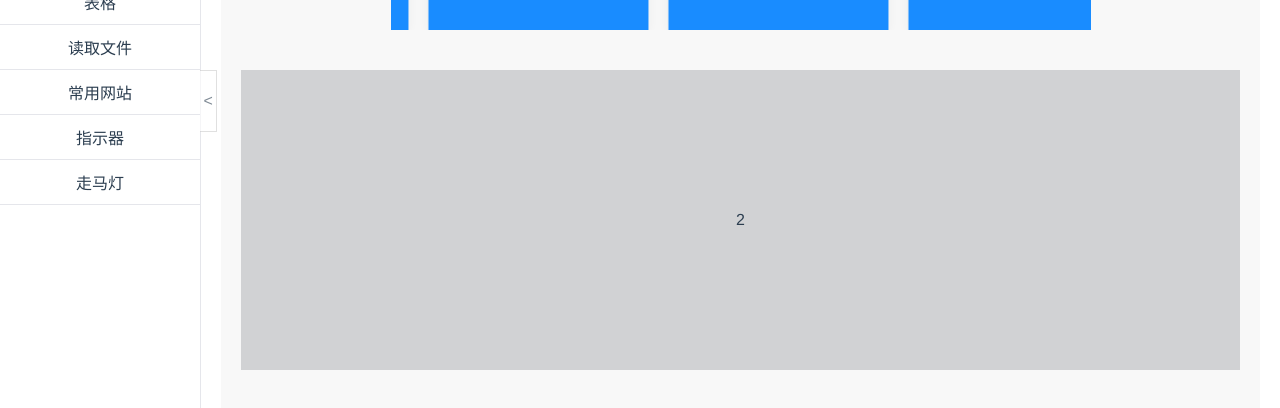
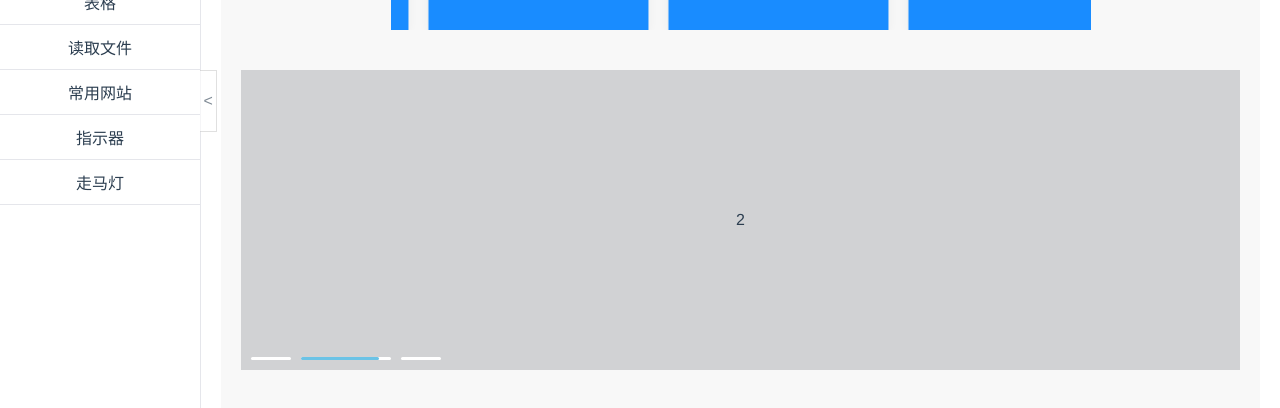
Before and after one commit to scottww/vue2-ts-demo, a Vue app: page /#/carousel in a window 1280 px wide. Shown: the part 350-758 px from the top of the page. Built offline with nearby package versions, Linux system fonts and the light colour scheme.

Commit message:
refactor: 指示器组件，跑马灯与指示器结合使用

```diff
--- a/src/components/HVirtualList.vue
+++ b/src/components/HVirtualList.vue
@@ -50,7 +50,6 @@
       return Math.floor(scrollTop / itemHeight);
     },
     end({ start, itemCount }) {
-      debugger;
       return start + itemCount;
     },
     displayData({ dataList, start, end }) {
--- a/src/components/h-ui/breadcrumb/src/main.vue
+++ b/src/components/h-ui/breadcrumb/src/main.vue
@@ -30,11 +30,9 @@
   }
 
   isHome(route) {
-    debugger;
     return route.name === "Home";
   }
   getBreadcrumb() {
-    debugger;
     let matched = this.$route.matched;
     //如果不是首页
     if (!this.isHome(matched[0])) {
--- a/src/components/h-ui/carousel/src/main.vue
+++ b/src/components/h-ui/carousel/src/main.vue
@@ -26,7 +26,7 @@
     type: Array,
     default: []
   })
-  public data!: Array<string>;
+  public data!: Array<number> | Array<string>;
   @Prop({
     type: Boolean,
     default: false
@@ -34,7 +34,7 @@
   readonly autoplay!: string;
   public speed!: string;
   private currentIndex = 0;
-  private images: Array<number> = [1, 2, 3, 4, 5];
+  private images: Array<number> | Array<string> = this.data;
   private timer = 0;
 
   mounted() {
--- a/src/components/h-ui/indicators/src/main.vue
+++ b/src/components/h-ui/indicators/src/main.vue
@@ -1,12 +1,11 @@
 <template>
   <div class="h-indicators">
-    <div class="h-indicators__item">
-      <div class="h-indicators__item-inner"></div>
-    </div>
-    <div class="h-indicators__item">
-      <div class="h-indicators__item-inner"></div>
-    </div>
-    <div class="h-indicators__item">
+    <div
+      class="h-indicators__item"
+      v-for="(item, index) in data"
+      :key="index"
+      :style="{ '--h': height + 'px' }"
+    >
       <div class="h-indicators__item-inner"></div>
     </div>
   </div>
@@ -23,9 +22,14 @@
       type: Array,
       default: () => []
     },
+    // 每个进度条时间
     delay: {
       type: [String, Number],
-      default: "标题"
+      default: 3000
+    },
+    height: {
+      type: [String, Number],
+      default: 8
     }
   }
 })
@@ -34,7 +38,6 @@
   activeIndex = 0;
 
   mounted() {
-    console.log(111111);
     const indicatorList = document.getElementsByClassName("h-indicators__item");
     this.indicatorList = indicatorList;
     setInterval(() => {
@@ -74,7 +77,7 @@
 }
 .h-indicators__item {
   width: 40px;
-  height: 10px;
+  height: var(--h);
   background: #d8d8d8;
   border-radius: 9999px;
   margin-right: 10px;
@@ -86,7 +89,7 @@
 .active > .h-indicators__item-inner {
   border-radius: 9999px;
   background-color: $main-color;
-  height: 10px;
+  height: var(--h);
   animation: move 3s ease-out;
   -moz-animation: move 3s ease-out;
   -webkit-animation: move 3s ease-out;
--- a/src/views/Tabs0.vue
+++ b/src/views/Tabs0.vue
@@ -37,7 +37,6 @@
   computed: {
     tabActive({ tabs, tab }) {
       if (!tabs) return;
-      debugger;
       const item = tabs.find((i) => i.value === tab);
       return item ? item : tabs[0];
     }
--- a/src/views/carousel/index.vue
+++ b/src/views/carousel/index.vue
@@ -1,29 +1,35 @@
 <template>
   <div class="carousel-demo">
-    <!-- <div class="card-carousel-demo">
-      <h-card-carousel autoplay :data="[1, 2, 3, 4, 5]" speed="1000" />
-    </div> -->
-    <h-card-carousel autoplay :data="[1, 2, 3, 4, 5]" speed="1000" />
-    <h-carousel autoplay :data="[1, 2, 3, 4, 5]" speed="1000" />
+    <h-card-carousel autoplay :data="images" :speed="speed" />
+    <div class="section-container">
+      <!-- <h2>与指示器的结合使用 #</h2> -->
+      <h-carousel autoplay :data="[1, 2, 3]" speed="1000" />
+      <div class="bottom">
+        <h-indicators :data="[1, 2, 3]" delay="1000" height="3" />
+      </div>
+    </div>
   </div>
 </template>
 
 <script>
-import { HCardCarousel } from "@/components/h-ui";
-import { HCarousel } from "@/components/h-ui";
+import { HCardCarousel, HCarousel, HIndicators } from "@/components/h-ui";
 export default {
   name: "CarouselDemo",
   components: {
     HCardCarousel,
-    HCarousel
+    HCarousel,
+    HIndicators
   },
   data() {
-    return {};
+    return {
+      images: [1, 2, 3, 4, 5],
+      speed: 1000
+    };
   }
 };
 </script>
 
-<style scoped>
+<style lang="scss" scoped>
 .carousel-demo {
   width: 100%;
   height: 100%;
@@ -32,4 +38,16 @@
   content: "";
   display: table;
 }
+
+.section-container {
+  position: relative;
+  .bottom {
+    position: absolute;
+    left: 10px;
+    bottom: 10px;
+    ::v-deep(.h-indicators > .h-indicators__item) {
+      background-color: #fff;
+    }
+  }
+}
 </style>
```
